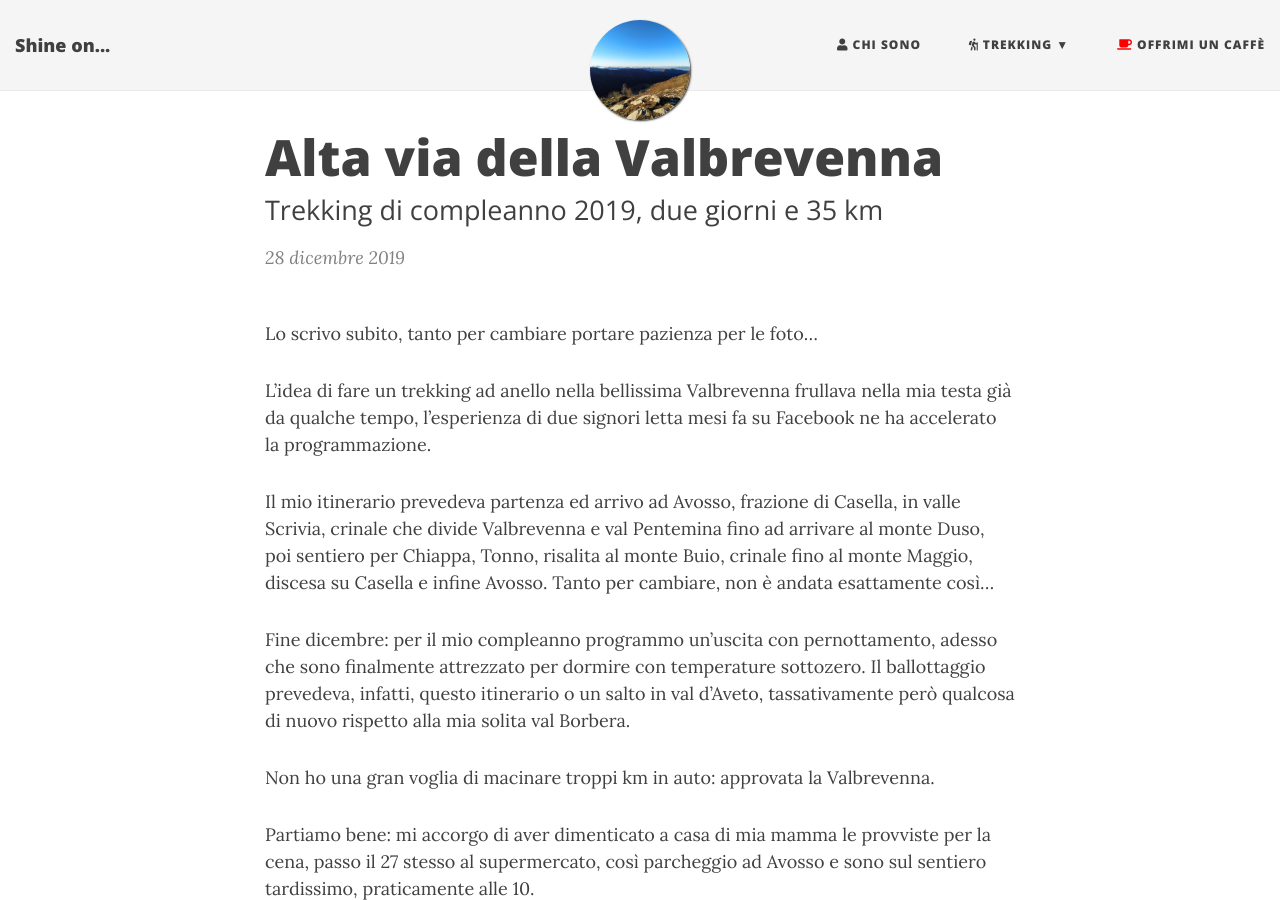
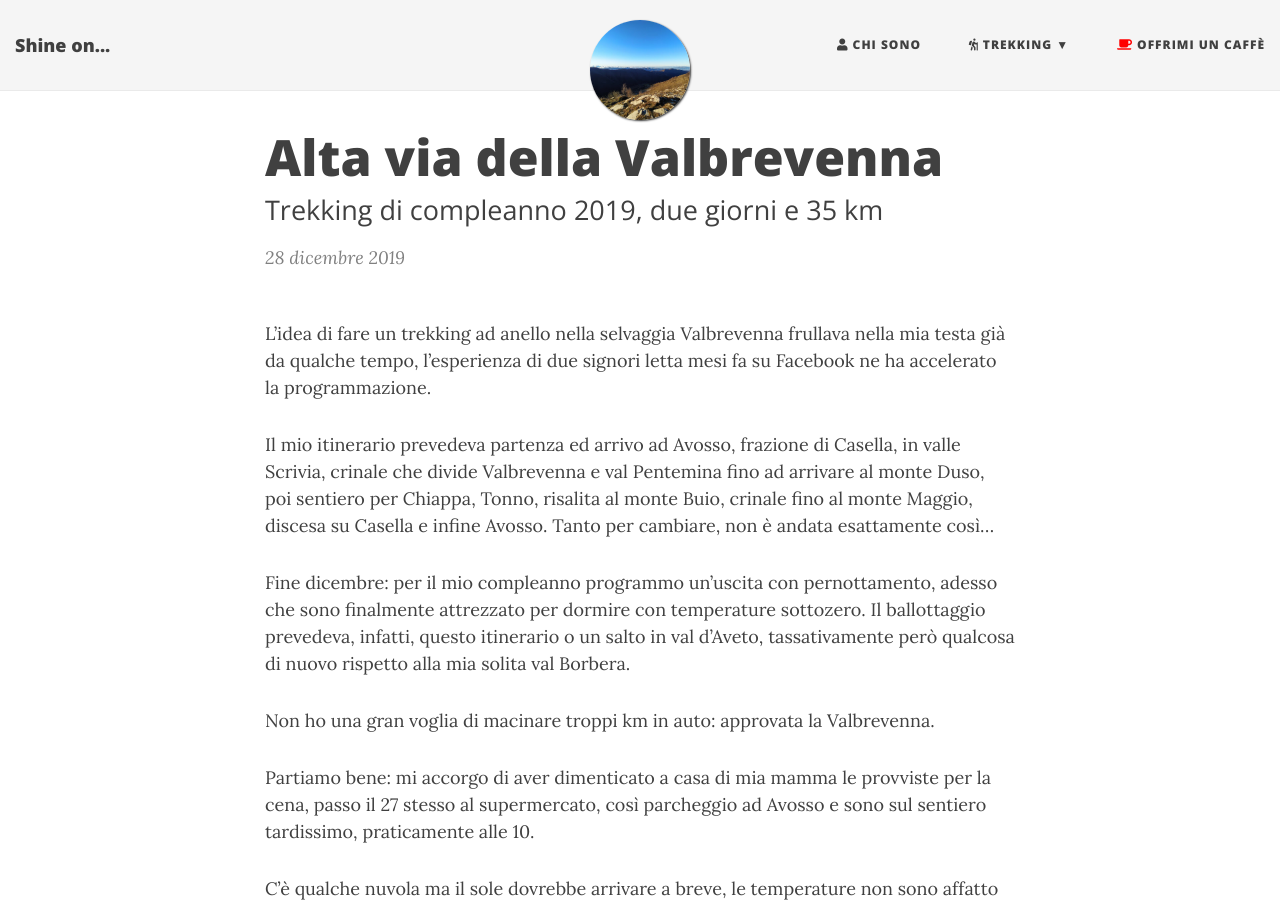
Before and after one commit to shineon822/shineon82.github.io, a Jekyll site: the page built from _posts/escursioni/liguria/2020-04-23-alta-via-della-valbrevenna.md, in a window 1280 px wide and 900 px high. Built offline with Jekyll 4.4.1, drawn with Linux system fonts in a browser that asks for light colours; nearby versions of some CDN libraries; comment, search, counter and statistics services are not loaded; some of the changed text lies outside the part shown.

Commit message:
Mr Hyde was here …

```diff
--- a/_posts/escursioni/liguria/2020-04-23-alta-via-della-valbrevenna.md
+++ b/_posts/escursioni/liguria/2020-04-23-alta-via-della-valbrevenna.md
@@ -14,9 +14,8 @@ tags:
   - trekking di compleanno
 image: /img/featured/valbrevenna.jpg
 ---
-Lo scrivo subito, tanto per cambiare portare pazienza per le foto...
 
-L'idea di fare un trekking ad anello nella bellissima Valbrevenna frullava nella mia testa già da qualche tempo, l'esperienza di due signori letta mesi fa su Facebook ne ha accelerato la programmazione.
+L'idea di fare un trekking ad anello nella selvaggia Valbrevenna frullava nella mia testa già da qualche tempo, l'esperienza di due signori letta mesi fa su Facebook ne ha accelerato la programmazione.
 
 Il mio itinerario prevedeva partenza ed arrivo ad Avosso, frazione di Casella, in valle Scrivia, crinale che divide Valbrevenna e val Pentemina fino ad arrivare al monte Duso, poi sentiero per Chiappa, Tonno, risalita al monte Buio, crinale fino al monte Maggio, discesa su Casella e infine Avosso. Tanto per cambiare, non è andata esattamente così...
 
```
Also changed, not shown: other parts of _posts/escursioni/liguria/2020-04-23-alta-via-della-valbrevenna.md (+3 -0 lines).
